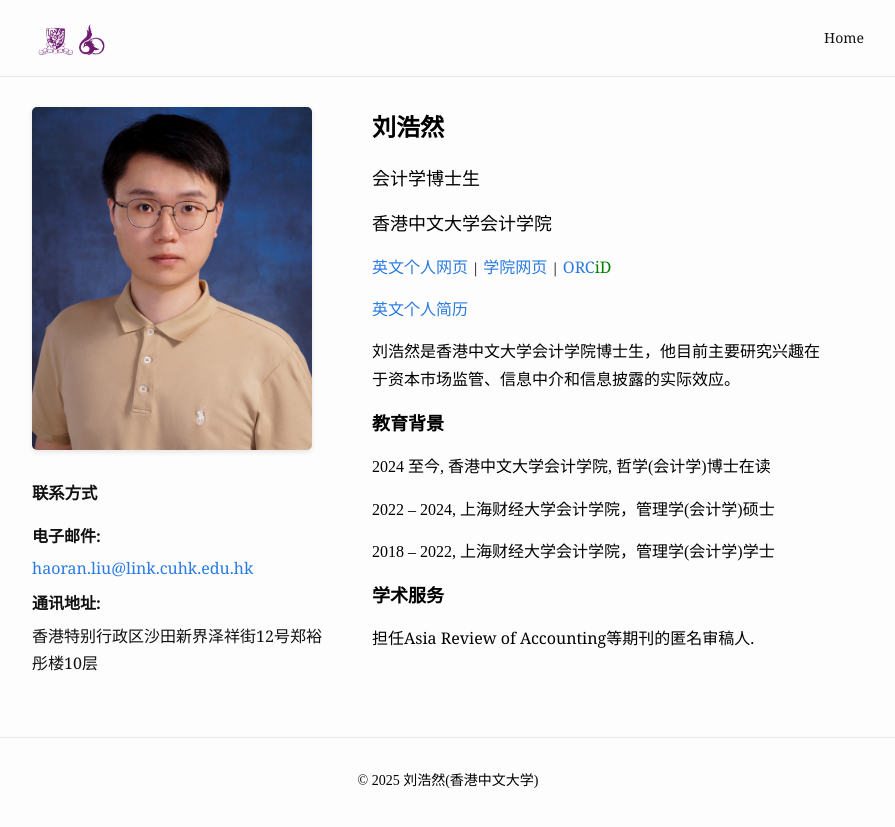
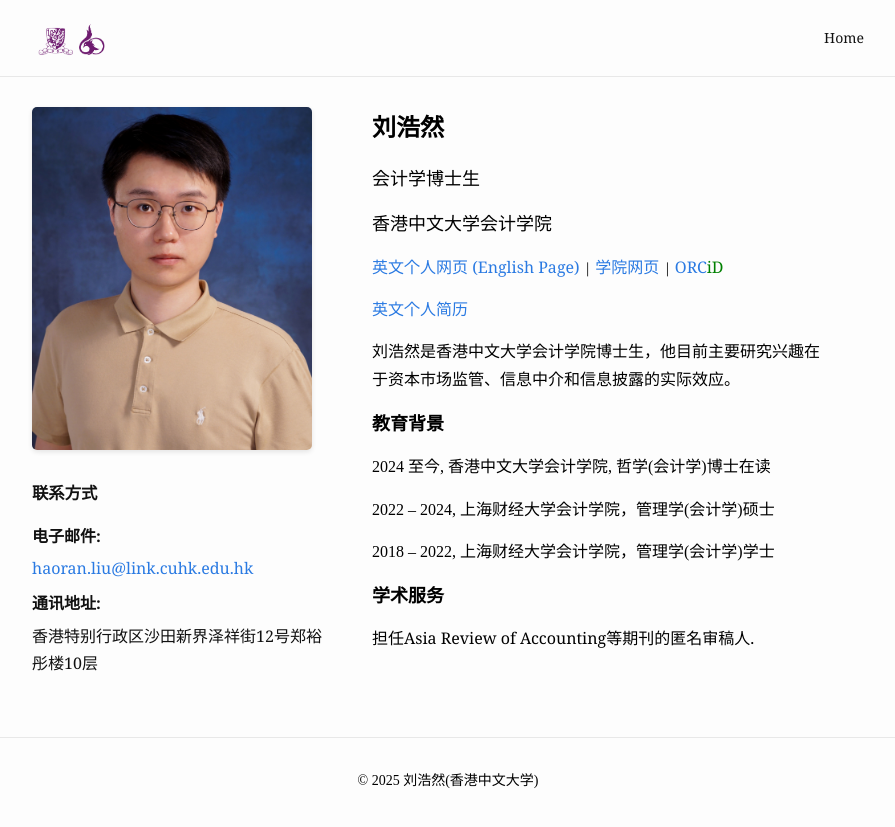
Before and after one commit to LeightonLiu/leightonliu.github.io, a Jekyll site: the page built from index.md, in a window 1280 px wide. Shown: the top 827 px of the page, without its empty margins (192-1087 px from the left). Built offline with Jekyll 4.4.1, drawn with Linux system fonts in a browser that asks for light colours.

Commit message:
Update index.md

```diff
--- a/index.md
+++ b/index.md
@@ -18,7 +18,7 @@ profile_picture:
 
 <p>
 <a href="https://sites.google.com/view/haoran-liu/home" target="_blank">
-<font size=3>英文个人网页</font>
+<font size=3>英文个人网页 (English Page) </font>
 </a> |
 <a href="https://grad.bschool.cuhk.edu.hk/students/liu-haoran/" target="_blank"> <font size=3> 学院网页 </font> </a>| <a href="https://orcid.org/0009-0008-9794-0416" target="_blank"> <font size=3>ORC</font><font color="green" size=3>iD</font> </a>
 <!-- <a href="https://papers.ssrn.com/" target="_blank">SSRN个人页面 </a></font> -->
```
